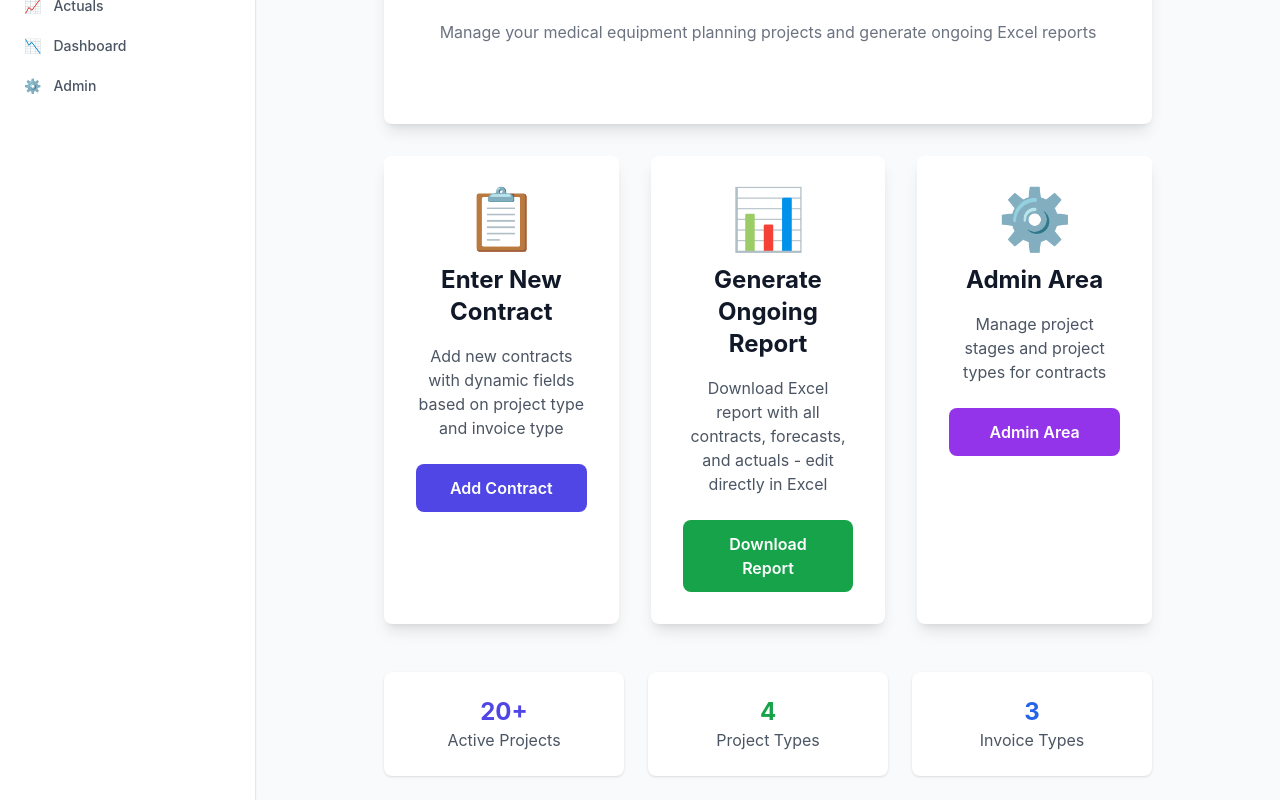
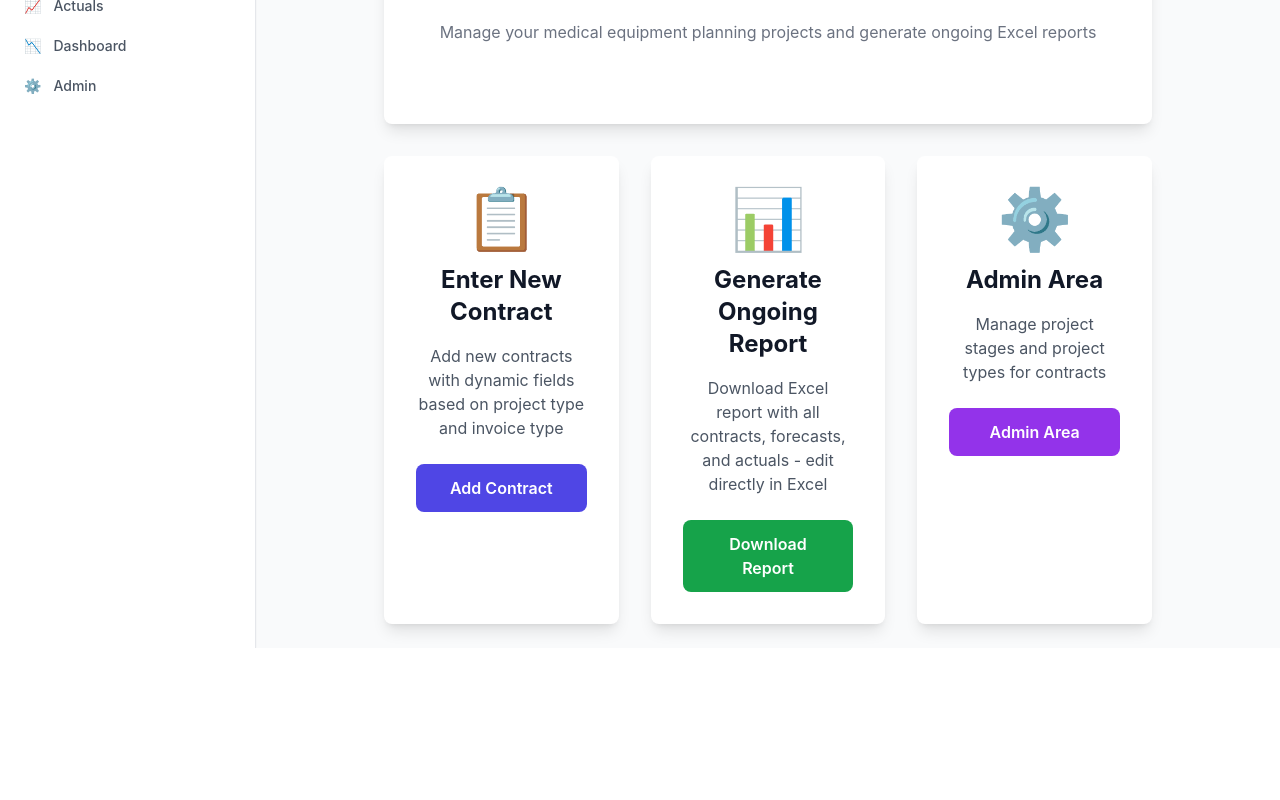
Before and after one commit to leewaller93/epcashflow, a React (Create React App) app in the folder frontend/: page / in a window 1280 px wide. Shown: the part 225-1025 px from the top of the page. After the commit the page ends 873 px from the top, so only its background shows below. Built offline with nearby package versions, Linux system fonts and the light colour scheme; no server answers.

Commit message:
Remove useless stat boxes from home screen
- Removed hardcoded 'Active Projects', 'Project Types', and 'Invoice Types' stat boxes
- These were showing incorrect/static data and are not needed

```diff
--- a/frontend/src/components/WelcomeScreen.js
+++ b/frontend/src/components/WelcomeScreen.js
@@ -62,22 +62,6 @@ function WelcomeScreen({ onNavigate }) {
             </button>
           </div>
         </div>
-
-        {/* Quick Stats */}
-        <div className="mt-12 grid grid-cols-1 md:grid-cols-3 gap-6">
-          <div className="bg-white rounded-lg shadow p-6">
-            <div className="text-2xl font-bold text-indigo-600">20+</div>
-            <div className="text-gray-600">Active Projects</div>
-          </div>
-          <div className="bg-white rounded-lg shadow p-6">
-            <div className="text-2xl font-bold text-green-600">4</div>
-            <div className="text-gray-600">Project Types</div>
-          </div>
-          <div className="bg-white rounded-lg shadow p-6">
-            <div className="text-2xl font-bold text-blue-600">3</div>
-            <div className="text-gray-600">Invoice Types</div>
-          </div>
-        </div>
       </div>
     </div>
   );
```
